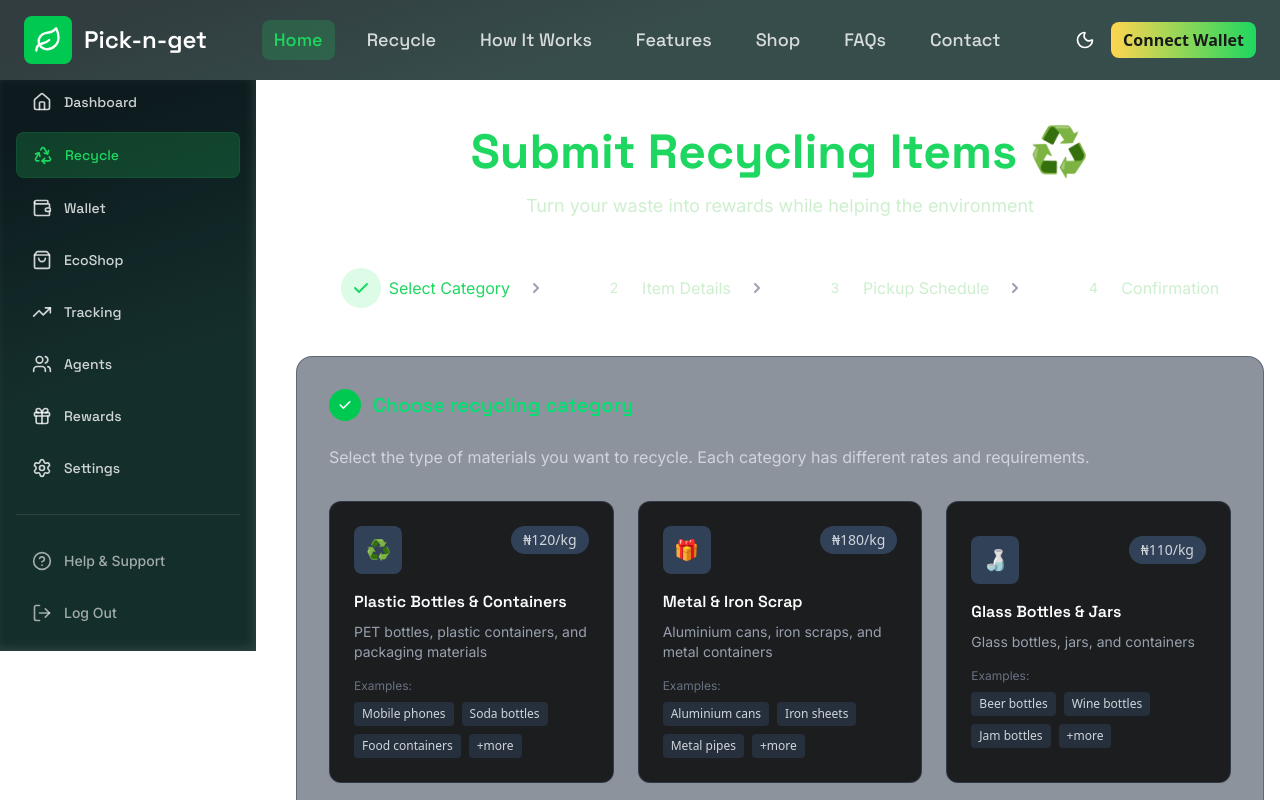
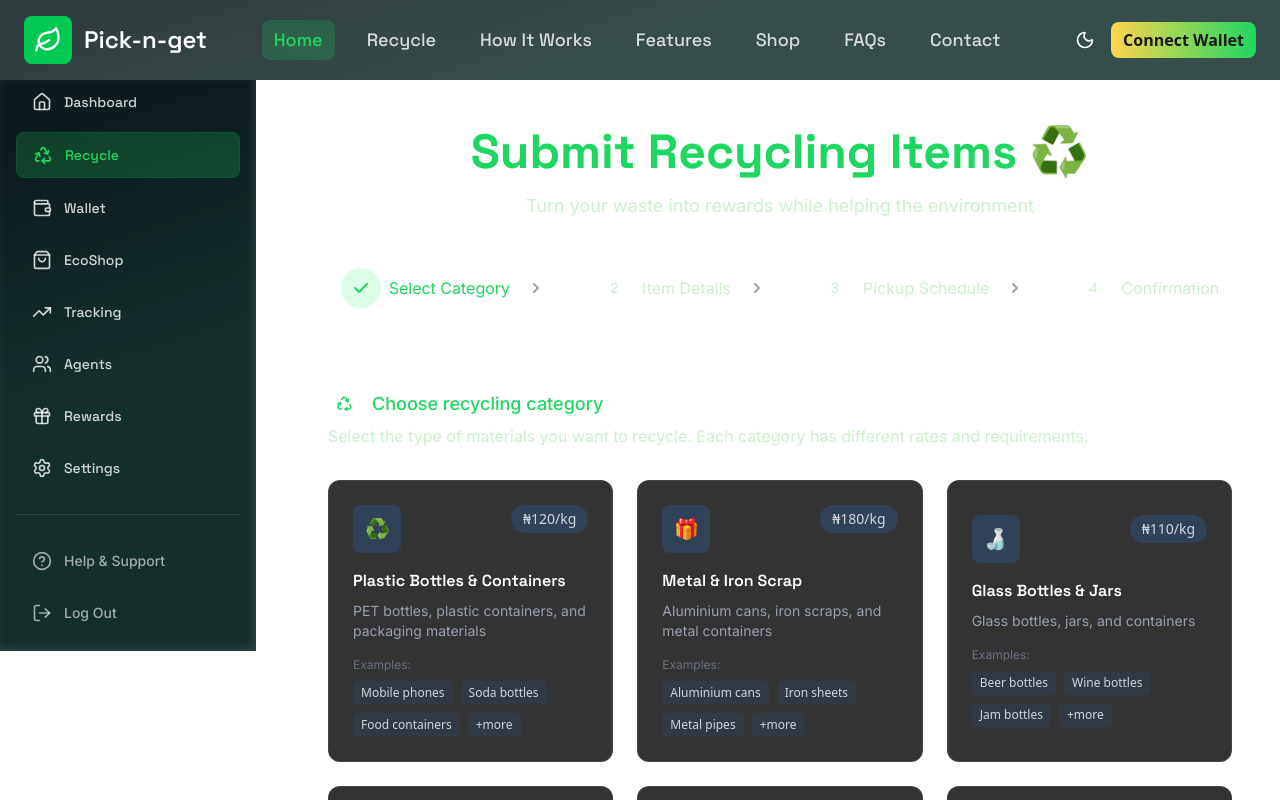
Before and after one commit to kemsguy7/pick-n-get-fe, a Next.js app: page /recycle in a window 1280 px wide. Shown: the top 800 px of the page. Built offline with nearby package versions, Linux system fonts and the light colour scheme.

Commit message:
aligned step component recycling page and background

```diff
--- a/app/components/recycle/select-category.tsx
+++ b/app/components/recycle/select-category.tsx
@@ -1,6 +1,9 @@
 "use client"
 
 import type { RecycleFormData } from "../../recycle/page"
+import Image from 'next/image'
+import  RecycleIcon  from "../../../public/icons/RecycleIcon.svg"
+
 
 interface SelectCategoryProps {
   formData: RecycleFormData
@@ -67,21 +70,15 @@ export default function SelectCategory({ formData, updateFormData, onNext }: Sel
 
   return (
     <div className="max-w-6xl mx-auto">
-      <div className="bg-slate-800/50 backdrop-blur-sm rounded-2xl p-8 border border-slate-700/50">
-        <div className="flex items-center mb-6">
-          <div className="w-8 h-8 bg-green-500 rounded-full flex items-center justify-center mr-3">
-            <svg className="w-4 h-4 text-white" fill="currentColor" viewBox="0 0 20 20">
-              <path
-                fillRule="evenodd"
-                d="M16.707 5.293a1 1 0 010 1.414l-8 8a1 1 0 01-1.414 0l-4-4a1 1 0 011.414-1.414L8 12.586l7.293-7.293a1 1 0 011.414 0z"
-                clipRule="evenodd"
-              />
-            </svg>
+      <div className="bg-white/10  blur-page rounded-2xl p-8 hover:border hover:border-slate-700/50">
+        <div className="flex items-center mb-1">
+          <div className="w-8 h-8  rounded-full flex items-center justify-center mr-3">
+            <Image src={RecycleIcon} alt="Recycle" className="w-4 h-4" />
           </div>
-          <h2 className="text-xl font-semibold text-green-400 font-space-grotesk">Choose recycling category</h2>
+          <h2 className="text-lg font-medium text-primary font-inter">Choose recycling category</h2>
         </div>
 
-        <p className="text-gray-300 mb-8 font-inter">
+        <p className="text-gray-300 mb-8 font-normal text-md font-inter secondary-text ">
           Select the type of materials you want to recycle. Each category has different rates and requirements.
         </p>
 
```
Also changed, not shown: public/icons/RecycleIcon.svg (added).
